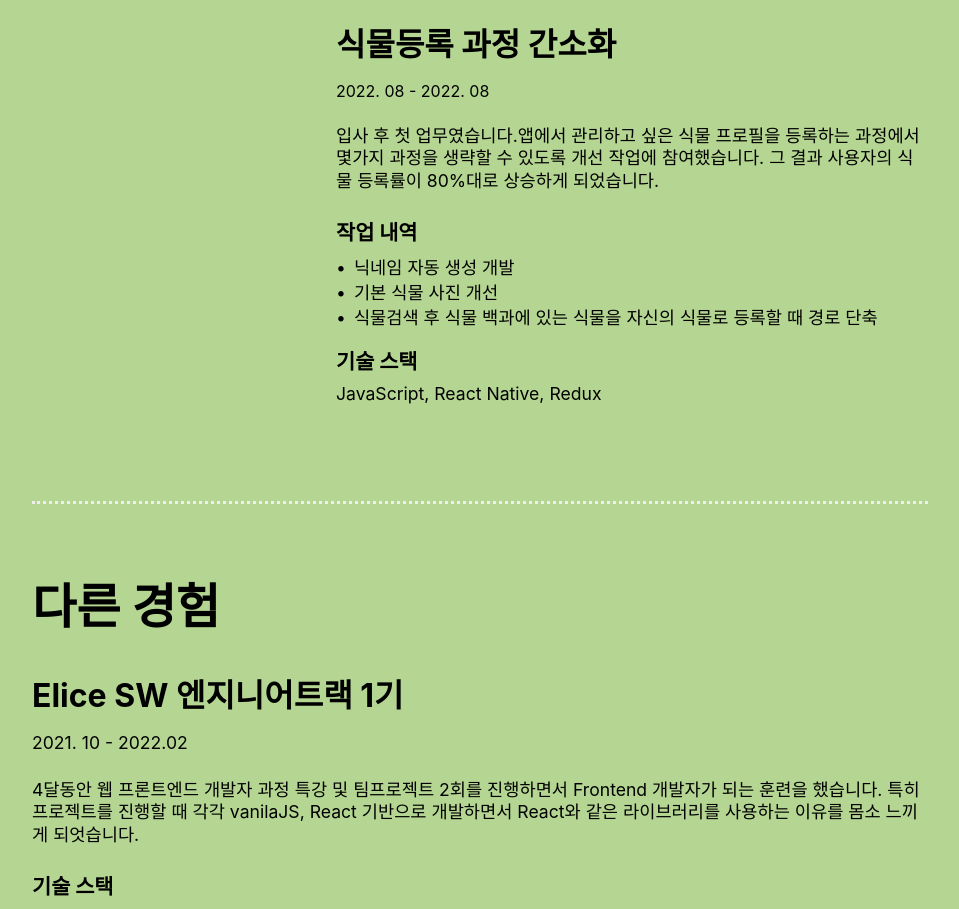
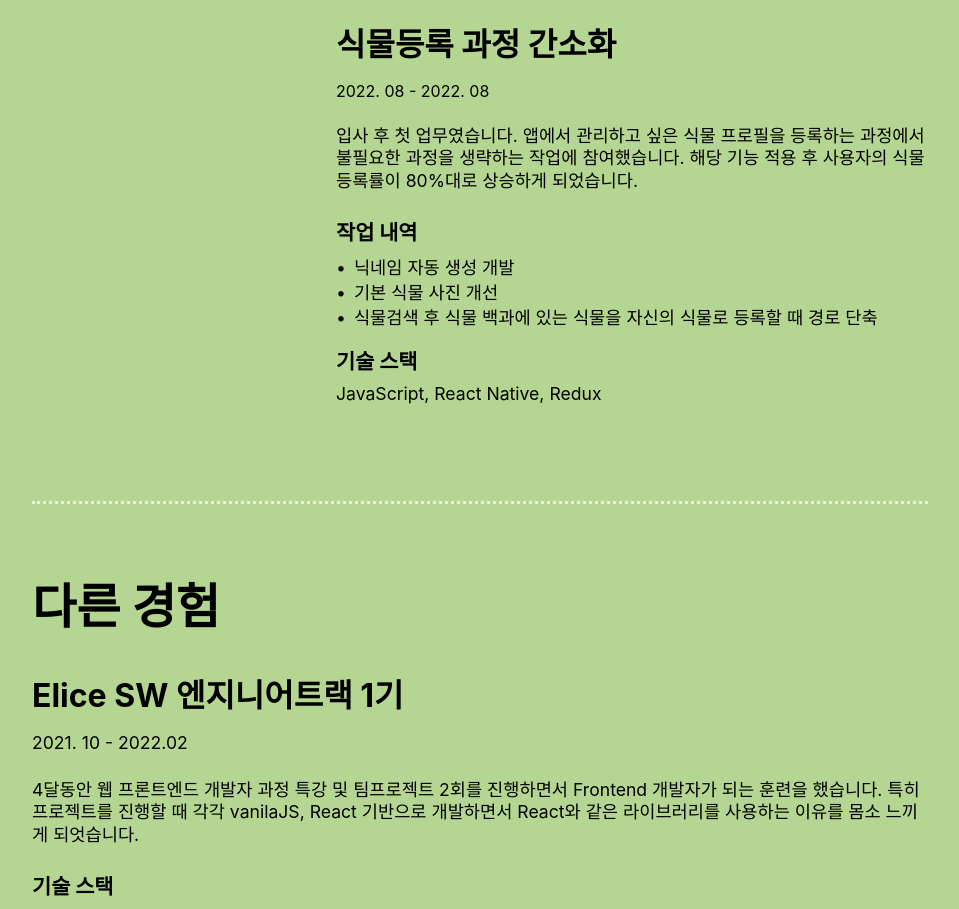
Before and after one commit to aingface/my-resume, a React (Create React App) app: page / in a window 1280 px wide. Shown: the part 1580-2489 px from the top of the page, without its empty margins (160-1119 px from the left). Built offline with nearby package versions, Linux system fonts and the light colour scheme.

Commit message:
chore: 오타 수정

```diff
--- a/src/items/WorkExperience.tsx
+++ b/src/items/WorkExperience.tsx
@@ -65,9 +65,9 @@ function WorkExperience() {
               <time dateTime="2022-08">2022. 08</time> - <time dateTime="2022-08">2022. 08</time>
             </span>
             <p>
-              입사 후 첫 업무였습니다.앱에서 관리하고 싶은 식물 프로필을 등록하는 과정에서 몇가지
-              과정을 생략할 수 있도록 개선 작업에 참여했습니다. 그 결과 사용자의 식물 등록률이
-              80%대로 상승하게 되었습니다.
+              입사 후 첫 업무였습니다. 앱에서 관리하고 싶은 식물 프로필을 등록하는 과정에서 불필요한
+              과정을 생략하는 작업에 참여했습니다. 해당 기능 적용 후 사용자의 식물 등록률이 80%대로
+              상승하게 되었습니다.
             </p>
             <h5 className="DetailTitle">작업 내역</h5>
             <ul>
```
